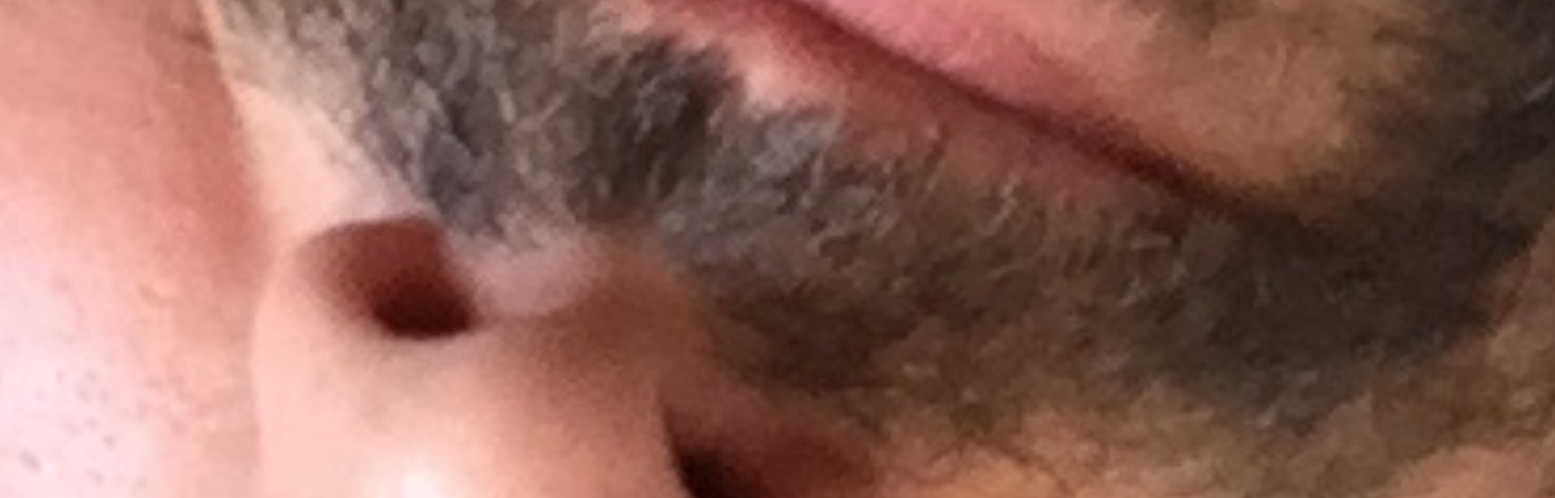
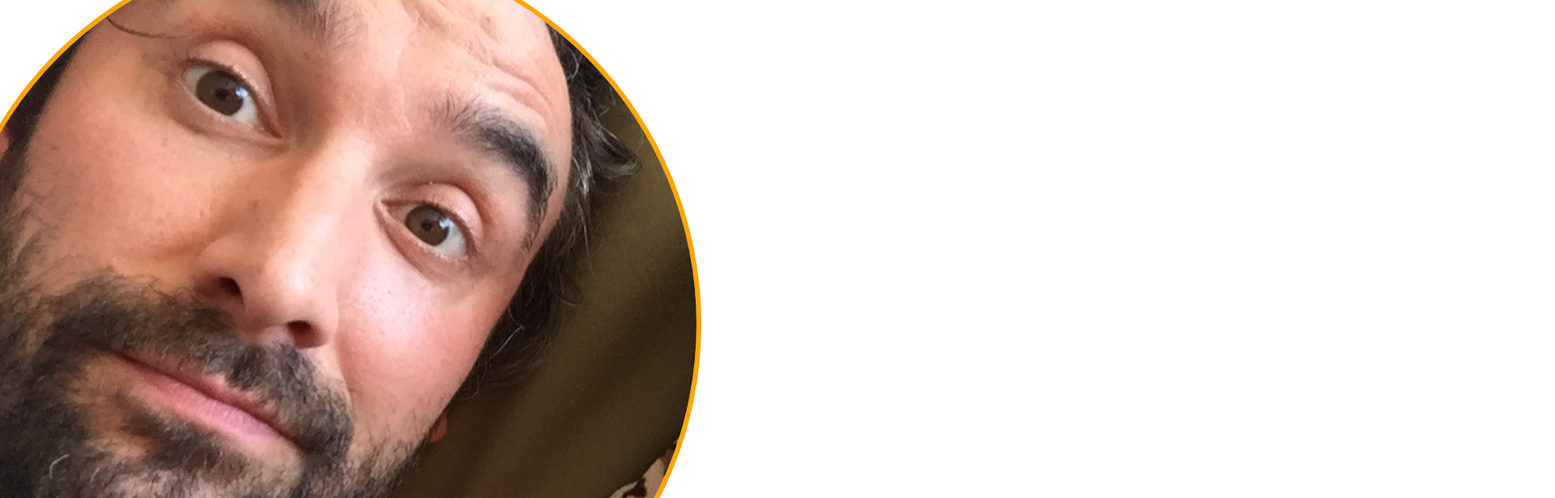
Before and after one commit to AndyVegas/AndyVegas.github.io, a plain HTML site: page blog-index.html in a window 1280 px wide. In both pictures the pointer is over the picture 398 px from the left and 401 px from the top of the page. Shown: the top 616 px of the page at 81% size, 1920 px wide, since content can reach past the window. Drawn offline with Linux system fonts and the light colour scheme.

Commit message:
Add CSS style to profile pic

```diff
--- a/stylesheets/default.css
+++ b/stylesheets/default.css
@@ -10,5 +10,5 @@
 }
 
 .main-profile-pic:hover {
-	transform: scale(-5.2) rotate(360deg);
+	transform: scale(1.2) rotate(360deg);
 }
```
